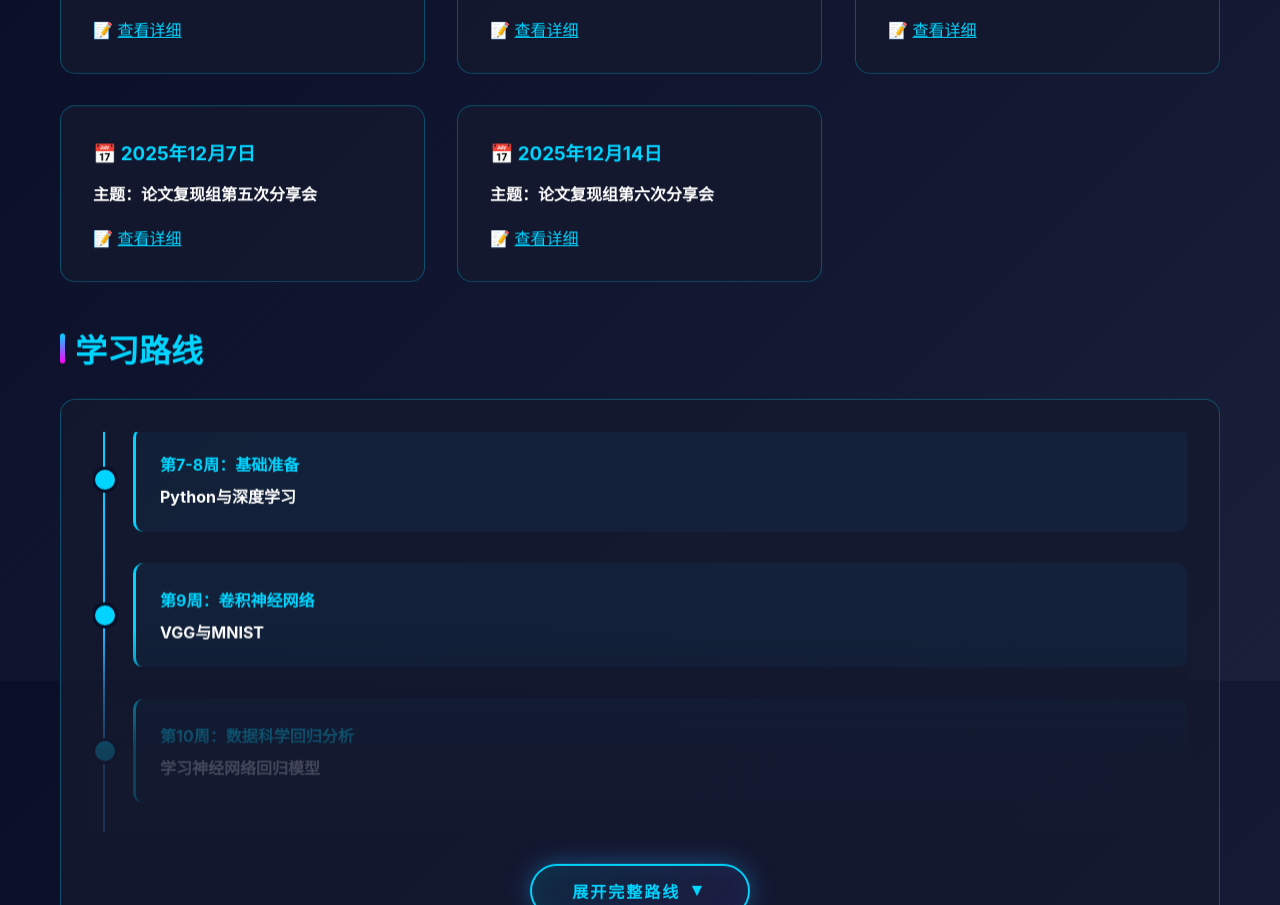
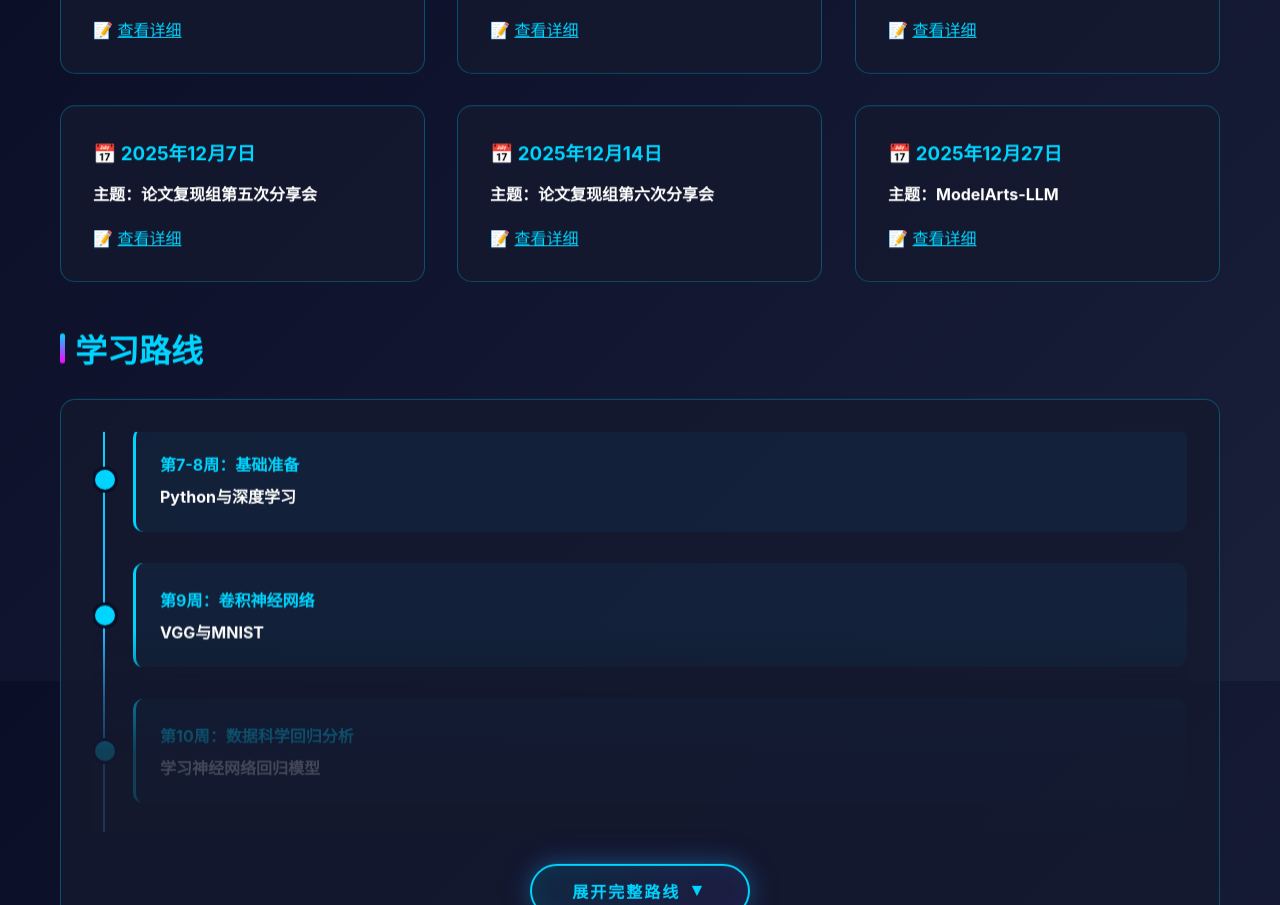
Before and after one commit to 3030Scar/mdg, a plain HTML site: page index.html in a window 1280 px wide. Shown: the part 4119-5024 px from the top of the page. Drawn offline with Linux system fonts and the light colour scheme; animation ran at ten frames a second.

Commit message:
更新分享会内容

```diff
--- a/index.html
+++ b/index.html
@@ -1682,6 +1682,13 @@
                         <li>📝 <a href="markdown-viewer.html?file=7th_meeting" style="color: var(--primary-color);">查看详细</a></li>
                     </ul>
                 </div>
+                <div class="card">
+                    <h3 style="color: var(--primary-color); margin-bottom: 1rem;">📅 2025年12月27日</h3>
+                    <h4>主题：ModelArts-LLM</h4><br>
+                    <ul style="list-style: none; padding-left: 0;">
+                        <li>📝 <a href="markdown-viewer.html?file=NLP" style="color: var(--primary-color);">查看详细</a></li>
+                    </ul>
+                </div>
             </div>
         </section>
 
```
Also changed, not shown: data/img/NLP/1.png (added), data/img/NLP/2.png (added), 1 other file.
